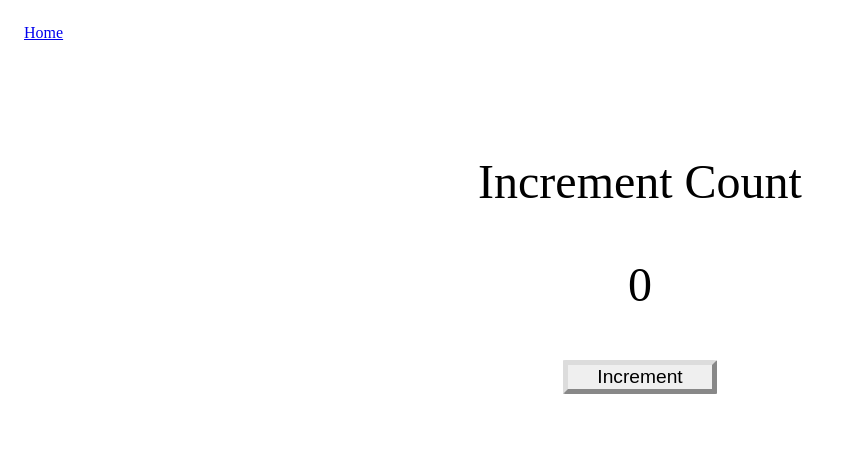
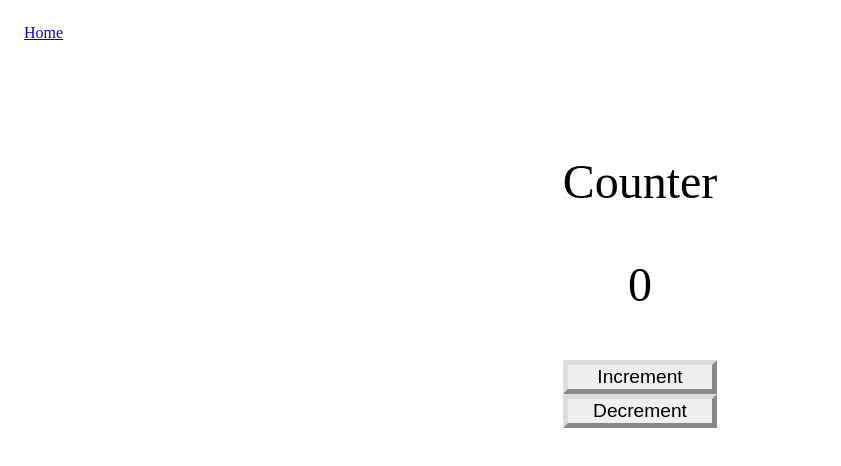
Before and after one commit to tiffmc1/small-react-projects, a React (Create React App) app: page /counter in a window 1280 px wide. Shown: the top 466 px of the page, without its empty margins (0-841 px from the left). Built offline with nearby package versions, Linux system fonts and the light colour scheme.

Commit message:
Counter: Added decrement functionality

```diff
--- a/src/App.js
+++ b/src/App.js
@@ -1,6 +1,6 @@
 import { Routes, Route, Link } from "react-router-dom";
 import Home from "./Home";
-import Counter from "./projects/incrementCounter/Counter";
+import Counter from "./projects/counter/Counter";
 import DataFetch from "./projects/dataFetchUsers/DataFetch";
 import Posts from "./projects/dataFetchPosts/Posts";
 import "./App.css";
--- a/src/Home.js
+++ b/src/Home.js
@@ -4,7 +4,7 @@ import "./home.css";
 const Home = () => {
 	return (
 		<div className="home-container">
-			<Link to="/counter">Increment Count</Link>
+			<Link to="/counter">Counter</Link>
 			<Link to="/dataFetch">Data Fetching: Random Users</Link>
 			<Link to="/posts">Data Fetching: Posts</Link>
 		</div>
--- a/src/projects/incrementCounter/Counter.js
+++ b/src/projects/counter/Counter.js
@@ -1,5 +1,5 @@
 import { useState } from "react";
-import "../incrementCounter/counter.css";
+import "./counter.css";
 
 const Counter = () => {
 	const [count, setCount] = useState(0);
@@ -9,13 +9,21 @@ const Counter = () => {
 		setCount(increment);
 	};
 
+	const handleDecrement = () => {
+		const decrement = count - 1;
+		setCount(decrement);
+	};
+
 	return (
 		<>
 			<div className="counter-container">
-				<div className="counter-heading">Increment Count</div>
+				<div className="counter-heading">Counter</div>
 				<div className="counter-counter">{count}</div>
 				<button className="counter-button" onClick={handleIncrement}>
 					Increment
+				</button>
+				<button className="counter-button" onClick={handleDecrement}>
+					Decrement
 				</button>
 			</div>
 		</>
```
Also changed, not shown: src/projects/counter/counter.css (renamed from src/projects/incrementCounter/counter.css).
